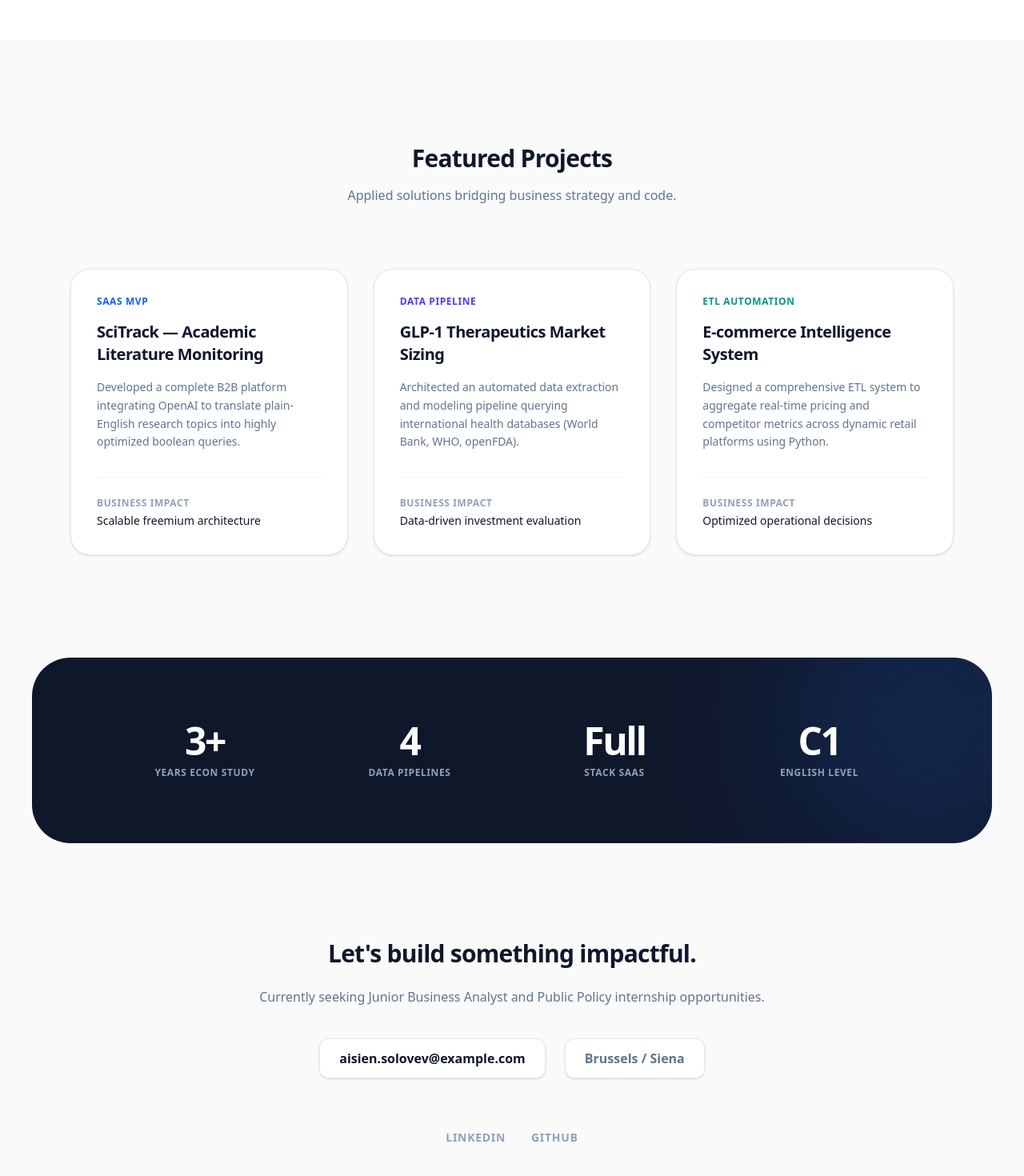
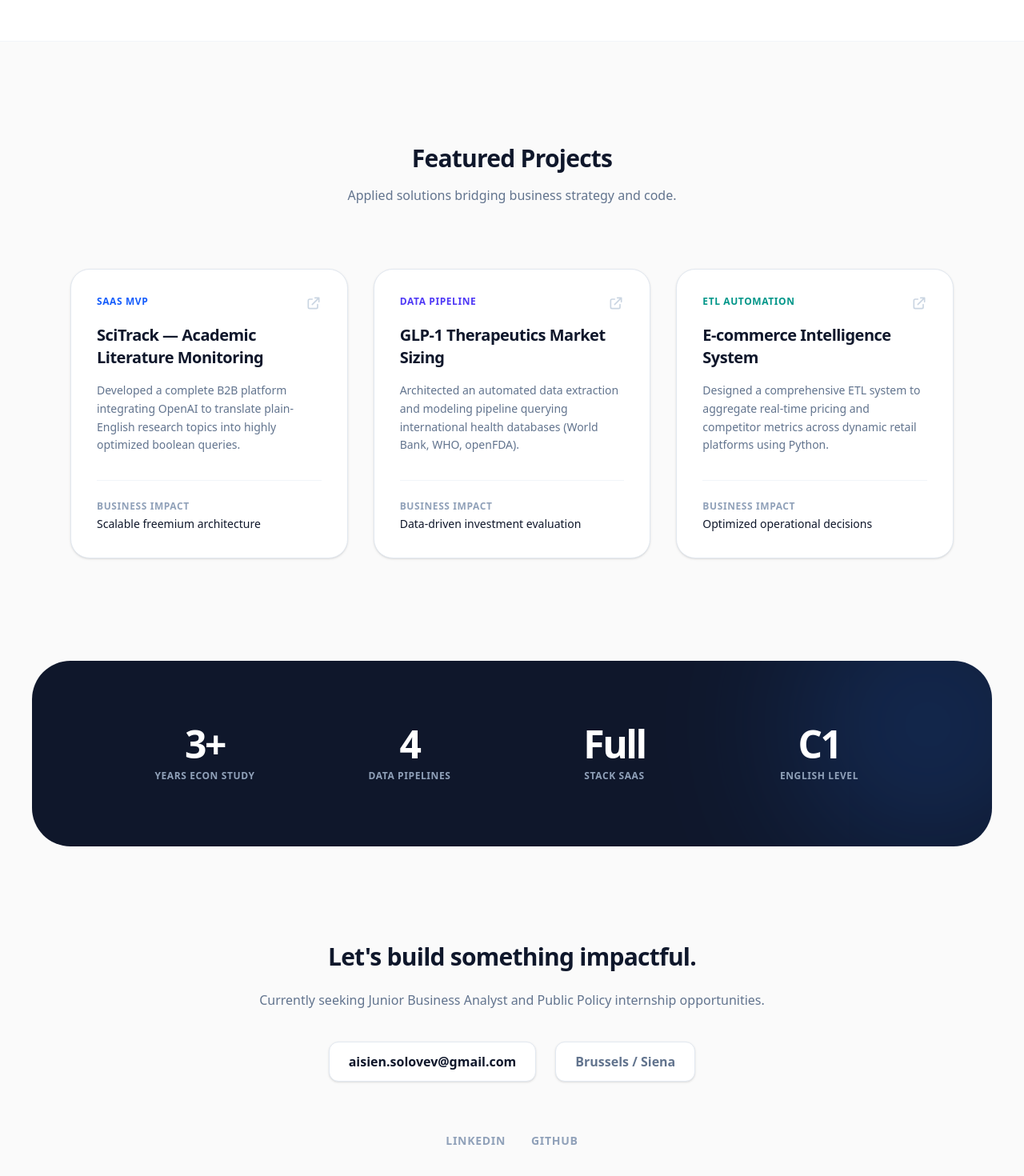
Before and after one commit to Aisien745/aisien-portfolio, a Next.js app: page / in a window 1280 px wide. Shown: the part 1488-2958 px from the top of the page at 80% size. Built offline with nearby package versions, Linux system fonts and the light colour scheme.

Commit message:
add working links

```diff
--- a/src/app/page.tsx
+++ b/src/app/page.tsx
@@ -4,7 +4,7 @@ export default function Home() {
   return (
     <div className="min-h-screen bg-[#FAFAFA] text-slate-900 font-sans selection:bg-blue-200 selection:text-blue-900">
 
-      {/* --- ПЛАВАЮЩАЯ НАВИГАЦИЯ (Стиль Apple/Vercel) --- */}
+      {/* --- ПЛАВАЮЩАЯ НАВИГАЦИЯ --- */}
       <nav className="fixed top-6 left-1/2 -translate-x-1/2 z-50 bg-white/70 backdrop-blur-lg px-6 py-3 rounded-full border border-slate-200/60 shadow-[0_8px_30px_rgb(0,0,0,0.04)] flex gap-6 md:gap-8 items-center text-sm font-medium whitespace-nowrap">
         <Link href="#" className="font-extrabold text-slate-900 tracking-tight text-base">AS.</Link>
         <div className="w-px h-4 bg-slate-200"></div>
@@ -15,8 +15,6 @@ export default function Home() {
 
       {/* --- ГЛАВНЫЙ ЭКРАН (HERO) --- */}
       <section className="pt-48 pb-20 md:pt-56 md:pb-32 px-6 max-w-5xl mx-auto flex flex-col items-center text-center">
-
-        {/* Бейдж "Открыт к предложениям" */}
         <div className="inline-flex items-center gap-2 px-3 py-1 rounded-full bg-blue-50 border border-blue-100 text-blue-600 text-xs font-semibold tracking-wide uppercase mb-8 shadow-sm">
           <span className="relative flex h-2 w-2">
             <span className="animate-ping absolute inline-flex h-full w-full rounded-full bg-blue-400 opacity-75"></span>
@@ -39,14 +37,14 @@ export default function Home() {
             View Projects
             <svg className="w-4 h-4" fill="none" viewBox="0 0 24 24" stroke="currentColor" strokeWidth="2"><path strokeLinecap="round" strokeLinejoin="round" d="M14 5l7 7m0 0l-7 7m7-7H3" /></svg>
           </Link>
-          <a href="/CV_Aisien_Solovev.pdf" target="_blank" className="px-8 py-4 bg-white text-slate-900 border border-slate-200 font-semibold rounded-2xl hover:bg-slate-50 transition shadow-sm flex items-center justify-center gap-2">
+          <a href="/CV_Aisien_Solovev.pdf" target="_blank" rel="noopener noreferrer" className="px-8 py-4 bg-white text-slate-900 border border-slate-200 font-semibold rounded-2xl hover:bg-slate-50 transition shadow-sm flex items-center justify-center gap-2">
             <svg className="w-4 h-4" fill="none" viewBox="0 0 24 24" stroke="currentColor" strokeWidth="2"><path strokeLinecap="round" strokeLinejoin="round" d="M4 16v1a3 3 0 003 3h10a3 3 0 003-3v-1m-4-4l-4 4m0 0l-4-4m4 4V4" /></svg>
             Download CV
           </a>
         </div>
       </section>
 
-      {/* --- НАВЫКИ (Минималистичные белые карточки) --- */}
+      {/* --- НАВЫКИ (SKILLS) --- */}
       <section id="about" className="py-24 bg-white border-y border-slate-100">
         <div className="max-w-6xl mx-auto px-6">
           <div className="text-center mb-16">
@@ -55,7 +53,6 @@ export default function Home() {
           </div>
 
           <div className="grid md:grid-cols-3 gap-8">
-            {/* Карточка 1 */}
             <div className="p-8 rounded-3xl bg-[#FAFAFA] border border-slate-100 hover:shadow-lg hover:shadow-slate-200/50 transition duration-300">
               <div className="w-12 h-12 bg-blue-100 text-blue-600 rounded-xl flex items-center justify-center mb-6">
                 <svg className="w-6 h-6" fill="none" viewBox="0 0 24 24" stroke="currentColor" strokeWidth="2"><path strokeLinecap="round" strokeLinejoin="round" d="M13 7h8m0 0v8m0-8l-8 8-4-4-6 6" /></svg>
@@ -63,7 +60,6 @@ export default function Home() {
               <h3 className="text-lg font-bold text-slate-900 mb-2">Macro & Finance</h3>
               <p className="text-slate-500 text-sm leading-relaxed">Corporate Finance, Fundamental Valuation, Market Sizing, and Unit Economics.</p>
             </div>
-            {/* Карточка 2 */}
             <div className="p-8 rounded-3xl bg-[#FAFAFA] border border-slate-100 hover:shadow-lg hover:shadow-slate-200/50 transition duration-300">
               <div className="w-12 h-12 bg-indigo-100 text-indigo-600 rounded-xl flex items-center justify-center mb-6">
                 <svg className="w-6 h-6" fill="none" viewBox="0 0 24 24" stroke="currentColor" strokeWidth="2"><path strokeLinecap="round" strokeLinejoin="round" d="M4 7v10c0 2.21 3.582 4 8 4s8-1.79 8-4V7M4 7c0 2.21 3.582 4 8 4s8-1.79 8-4M4 7c0-2.21 3.582-4 8-4s8 1.79 8 4" /></svg>
@@ -71,7 +67,6 @@ export default function Home() {
               <h3 className="text-lg font-bold text-slate-900 mb-2">Data Engineering</h3>
               <p className="text-slate-500 text-sm leading-relaxed">Python (pandas), ETL automation, dynamic REST API integrations, and web scraping.</p>
             </div>
-            {/* Карточка 3 */}
             <div className="p-8 rounded-3xl bg-[#FAFAFA] border border-slate-100 hover:shadow-lg hover:shadow-slate-200/50 transition duration-300">
               <div className="w-12 h-12 bg-teal-100 text-teal-600 rounded-xl flex items-center justify-center mb-6">
                 <svg className="w-6 h-6" fill="none" viewBox="0 0 24 24" stroke="currentColor" strokeWidth="2"><path strokeLinecap="round" strokeLinejoin="round" d="M10 20l4-16m4 4l4 4-4 4M6 16l-4-4 4-4" /></svg>
@@ -83,7 +78,7 @@ export default function Home() {
         </div>
       </section>
 
-      {/* --- ПРОЕКТЫ --- */}
+      {/* --- ПРОЕКТЫ (Теперь они кликабельные!) --- */}
       <section id="projects" className="py-32 px-6 max-w-6xl mx-auto">
         <div className="text-center mb-20">
           <h2 className="text-3xl font-extrabold tracking-tight text-slate-900 mb-4">Featured Projects</h2>
@@ -91,9 +86,13 @@ export default function Home() {
         </div>
 
         <div className="grid md:grid-cols-3 gap-8">
-          {/* Проект 1 */}
-          <div className="bg-white rounded-3xl p-8 border border-slate-200 shadow-sm hover:shadow-xl hover:shadow-blue-900/5 hover:-translate-y-1 transition duration-300 flex flex-col h-full">
-            <div className="text-xs font-bold text-blue-600 uppercase tracking-wider mb-4">SaaS MVP</div>
+
+          {/* ПРОЕКТ 1: Ссылка на твой Vercel SciTrack */}
+          <a href="https://scitrack.vercel.app" target="_blank" rel="noopener noreferrer" className="bg-white rounded-3xl p-8 border border-slate-200 shadow-sm hover:shadow-xl hover:shadow-blue-900/5 hover:-translate-y-1 transition duration-300 flex flex-col h-full group">
+            <div className="flex justify-between items-start mb-4">
+              <div className="text-xs font-bold text-blue-600 uppercase tracking-wider">SaaS MVP</div>
+              <svg className="w-5 h-5 text-slate-300 group-hover:text-blue-600 transition" fill="none" viewBox="0 0 24 24" stroke="currentColor" strokeWidth="2"><path strokeLinecap="round" strokeLinejoin="round" d="M10 6H6a2 2 0 00-2 2v10a2 2 0 002 2h10a2 2 0 002-2v-4M14 4h6m0 0v6m0-6L10 14" /></svg>
+            </div>
             <h4 className="text-xl font-bold text-slate-900 mb-4 tracking-tight">SciTrack — Academic Literature Monitoring</h4>
             <p className="text-slate-500 text-sm leading-relaxed mb-8 flex-grow">
               Developed a complete B2B platform integrating OpenAI to translate plain-English research topics into highly optimized boolean queries.
@@ -102,11 +101,14 @@ export default function Home() {
               <div className="text-slate-400 text-xs uppercase tracking-wider font-semibold mb-1">Business Impact</div>
               <div className="text-slate-900 text-sm font-medium">Scalable freemium architecture</div>
             </div>
-          </div>
+          </a>
 
-          {/* Проект 2 */}
-          <div className="bg-white rounded-3xl p-8 border border-slate-200 shadow-sm hover:shadow-xl hover:shadow-indigo-900/5 hover:-translate-y-1 transition duration-300 flex flex-col h-full">
-            <div className="text-xs font-bold text-indigo-600 uppercase tracking-wider mb-4">Data Pipeline</div>
+          {/* ПРОЕКТ 2: Ссылка на GitHub */}
+          <a href="https://github.com/твой-ник" target="_blank" rel="noopener noreferrer" className="bg-white rounded-3xl p-8 border border-slate-200 shadow-sm hover:shadow-xl hover:shadow-indigo-900/5 hover:-translate-y-1 transition duration-300 flex flex-col h-full group">
+            <div className="flex justify-between items-start mb-4">
+              <div className="text-xs font-bold text-indigo-600 uppercase tracking-wider">Data Pipeline</div>
+              <svg className="w-5 h-5 text-slate-300 group-hover:text-indigo-600 transition" fill="none" viewBox="0 0 24 24" stroke="currentColor" strokeWidth="2"><path strokeLinecap="round" strokeLinejoin="round" d="M10 6H6a2 2 0 00-2 2v10a2 2 0 002 2h10a2 2 0 002-2v-4M14 4h6m0 0v6m0-6L10 14" /></svg>
+            </div>
             <h4 className="text-xl font-bold text-slate-900 mb-4 tracking-tight">GLP-1 Therapeutics Market Sizing</h4>
             <p className="text-slate-500 text-sm leading-relaxed mb-8 flex-grow">
               Architected an automated data extraction and modeling pipeline querying international health databases (World Bank, WHO, openFDA).
@@ -115,11 +117,14 @@ export default function Home() {
               <div className="text-slate-400 text-xs uppercase tracking-wider font-semibold mb-1">Business Impact</div>
               <div className="text-slate-900 text-sm font-medium">Data-driven investment evaluation</div>
             </div>
-          </div>
+          </a>
 
-          {/* Проект 3 */}
-          <div className="bg-white rounded-3xl p-8 border border-slate-200 shadow-sm hover:shadow-xl hover:shadow-teal-900/5 hover:-translate-y-1 transition duration-300 flex flex-col h-full">
-            <div className="text-xs font-bold text-teal-600 uppercase tracking-wider mb-4">ETL Automation</div>
+          {/* ПРОЕКТ 3: Ссылка на GitHub */}
+          <a href="https://github.com/твой-ник" target="_blank" rel="noopener noreferrer" className="bg-white rounded-3xl p-8 border border-slate-200 shadow-sm hover:shadow-xl hover:shadow-teal-900/5 hover:-translate-y-1 transition duration-300 flex flex-col h-full group">
+            <div className="flex justify-between items-start mb-4">
+              <div className="text-xs font-bold text-teal-600 uppercase tracking-wider">ETL Automation</div>
+              <svg className="w-5 h-5 text-slate-300 group-hover:text-teal-600 transition" fill="none" viewBox="0 0 24 24" stroke="currentColor" strokeWidth="2"><path strokeLinecap="round" strokeLinejoin="round" d="M10 6H6a2 2 0 00-2 2v10a2 2 0 002 2h10a2 2 0 002-2v-4M14 4h6m0 0v6m0-6L10 14" /></svg>
+            </div>
             <h4 className="text-xl font-bold text-slate-900 mb-4 tracking-tight">E-commerce Intelligence System</h4>
             <p className="text-slate-500 text-sm leading-relaxed mb-8 flex-grow">
               Designed a comprehensive ETL system to aggregate real-time pricing and competitor metrics across dynamic retail platforms using Python.
@@ -128,7 +133,7 @@ export default function Home() {
               <div className="text-slate-400 text-xs uppercase tracking-wider font-semibold mb-1">Business Impact</div>
               <div className="text-slate-900 text-sm font-medium">Optimized operational decisions</div>
             </div>
-          </div>
+          </a>
         </div>
       </section>
 
@@ -155,15 +160,16 @@ export default function Home() {
         </div>
       </section>
 
-      {/* --- ПОДВАЛ --- */}
+      {/* --- ПОДВАЛ (С рабочими контактами) --- */}
       <footer id="contact" className="pb-16 pt-10 text-center px-6">
         <div className="max-w-3xl mx-auto">
           <h2 className="text-3xl font-extrabold tracking-tight text-slate-900 mb-6">Let's build something impactful.</h2>
           <p className="text-slate-500 font-medium mb-10">Currently seeking Junior Business Analyst and Public Policy internship opportunities.</p>
 
           <div className="flex flex-wrap justify-center gap-6 mb-16">
-            <a href="mailto:aisien.solovev@example.com" className="px-6 py-3 bg-white border border-slate-200 text-slate-900 font-semibold rounded-xl hover:border-blue-500 hover:text-blue-600 transition shadow-sm">
-              aisien.solovev@example.com
+            {/* Твоя реальная почта */}
+            <a href="mailto:aisien.solovev@gmail.com" className="px-6 py-3 bg-white border border-slate-200 text-slate-900 font-semibold rounded-xl hover:border-blue-500 hover:text-blue-600 transition shadow-sm">
+              aisien.solovev@gmail.com
             </a>
             <div className="px-6 py-3 bg-white border border-slate-200 text-slate-500 font-semibold rounded-xl shadow-sm">
               Brussels / Siena
@@ -171,8 +177,14 @@ export default function Home() {
           </div>
 
           <div className="flex justify-center gap-8 text-sm font-bold text-slate-400 uppercase tracking-wider">
-            <a href="#" className="hover:text-slate-900 transition">LinkedIn</a>
-            <a href="#" className="hover:text-slate-900 transition">GitHub</a>
+            {/* Твой LinkedIn */}
+            <a href="https://linkedin.com/in/aisien-solovev" target="_blank" rel="noopener noreferrer" className="hover:text-slate-900 transition">
+              LinkedIn
+            </a>
+            {/* Твой GitHub */}
+            <a href="https://github.com/aysiens" target="_blank" rel="noopener noreferrer" className="hover:text-slate-900 transition">
+              GitHub
+            </a>
           </div>
         </div>
       </footer>
```
Also changed, not shown: 1 other file (tests, documents, lock files or other folders).
